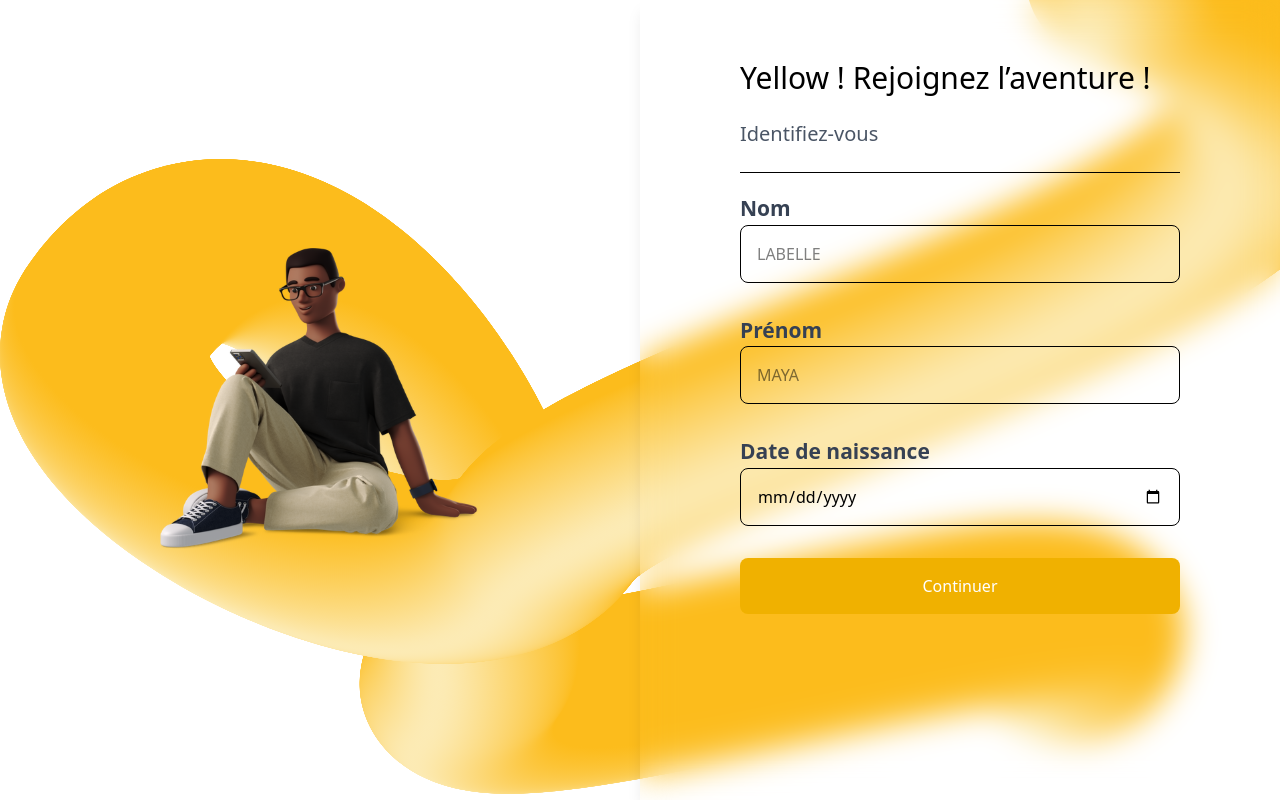
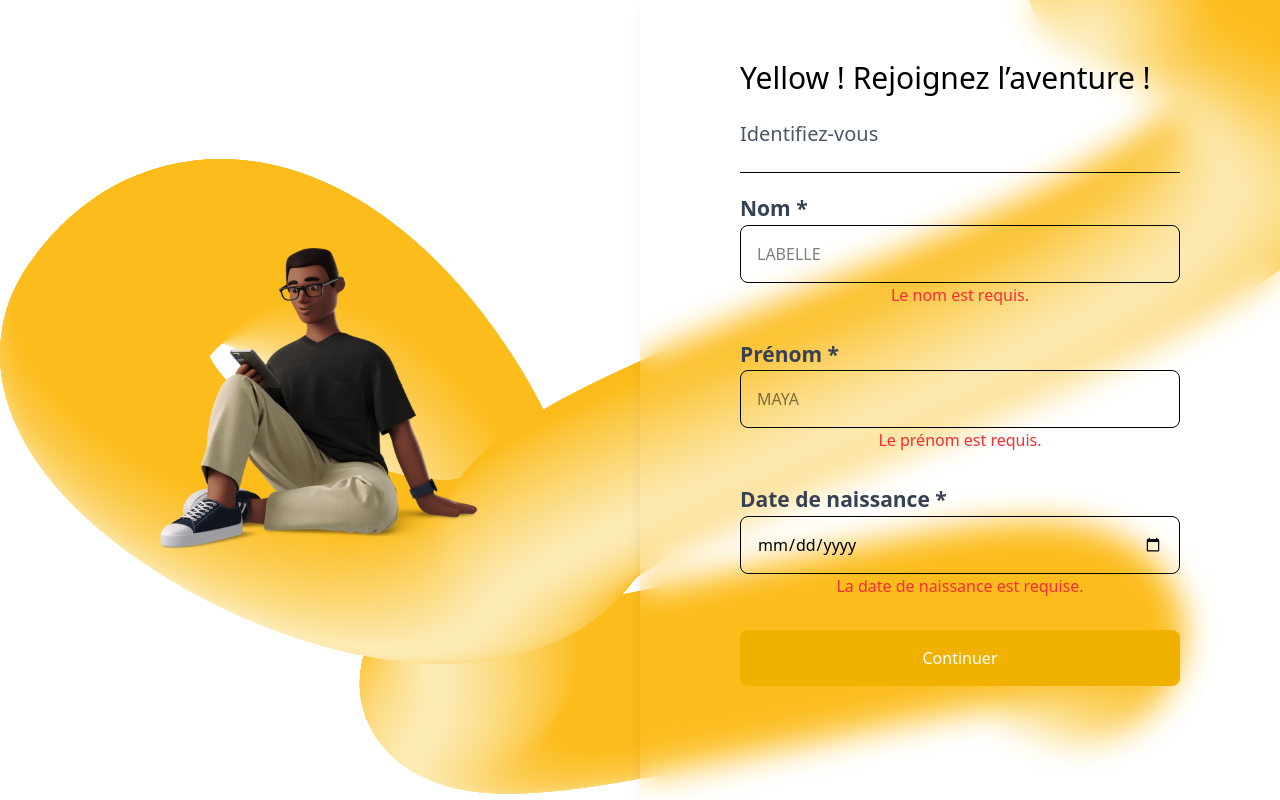
Before and after one commit to Ange01234/Vue.js-form, a Vue app: page / in a window 1280 px wide. Both pictures are taken after a click on the button "Continuer". Built offline with nearby package versions, Linux system fonts and the light colour scheme.

Commit message:
{feat}: update

```diff
--- a/src/components/FormComponent.vue
+++ b/src/components/FormComponent.vue
@@ -8,7 +8,7 @@
 
     <!-- Partie droite (formulaire) -->
     <div class="w-full md:w-1/2 backdrop-blur-lg shadow-lg flex justify-center py-10 h-full">
-      <div class="p-5 md:p-5 w-11/12 md:w-3/4">
+      <div class="p-5 md:p-5 w-11/12 md:w-3/4 max-h-80">
         <h1 class="text-2xl md:text-3xl font-medium mb-6 text-black text-center md:text-left">Yellow ! Rejoignez l’aventure !</h1>
         <p v-if="step === 1 || step === 2" class="text-gray-600 mb-6 text-lg md:text-xl text-center md:text-left">Identifiez-vous</p>
         <p v-if="step === 3" class="text-gray-600 mb-6 text-lg md:text-xl text-center md:text-left">Plus qu'une étape</p>
@@ -19,33 +19,38 @@
           <!-- Étape 1 -->
           <div v-if="step === 1">
             <div class="mb-5 md:mb-8">
-              <label class="block text-gray-700">Nom</label>
-              <input required type="text" v-model="form.nom" placeholder="LABELLE" class="w-full px-4 py-3 md:py-4 border rounded-lg focus:outline-none " />
+              <label class="block text-gray-700">Nom *</label>
+              <input required="true" type="text" v-model="form.nom" placeholder="LABELLE" class="w-full px-4 py-3 md:py-4 border rounded-lg focus:outline-none " />
+              <p v-if="error.nom" class="text-red-500 text-center">{{ error.nom }}</p>
             </div>
             <div class="mb-5 md:mb-8">
-              <label class="block text-gray-700">Prénom</label>
+              <label class="block text-gray-700">Prénom *</label>
               <input required type="text" v-model="form.prenom" placeholder="MAYA" class="w-full px-4 py-3 md:py-4 border rounded-lg focus:outline-none" />
+              <p v-if="error.prenom" class="text-red-500 text-center">{{ error.prenom }}</p>
             </div>
             <div class="mb-5 md:mb-8">
-              <label class="block text-gray-700">Date de naissance</label>
+              <label class="block text-gray-700">Date de naissance *</label>
               <input required type="date" v-model="form.date" class="w-full px-4 py-3 md:py-4 border rounded-lg focus:outline-none" />
-              <p v-if="dateError" class="text-red-500 text-center">{{ dateError }}</p>
+              <p v-if="error.date" class="text-red-500 text-center">{{ error.date }}</p>
             </div>
           </div>
 
           <!-- Étape 2 -->
           <div v-if="step === 2">
             <div class="mb-5 md:mb-8">
-              <label class="block text-gray-700">Numéro de téléphone</label>
+              <label class="block text-gray-700">Numéro de téléphone *</label>
               <input required type="text" v-model="form.numero" @focus="formatNumero" @input="formatNumero" placeholder="01 XXXXXXXX" class="w-full px-4 py-3 md:py-4 border rounded-lg focus:outline-none" />
+              <p v-if="error.number" class="text-red-500 text-center">{{ error.number }}</p>
             </div>
             <div class="mb-5 md:mb-8">
-              <label class="block text-gray-700">Ville</label>
+              <label class="block text-gray-700">Ville *</label>
               <input required type="text" v-model="form.ville" class="w-full px-4 py-3 md:py-4 border rounded-lg focus:outline-none" />
+              <p v-if="error.ville" class="text-red-500 text-center">{{ error.ville }}</p>
             </div>
             <div class="mb-5 md:mb-8">
-              <label class="block text-gray-700">Quartier</label>
+              <label class="block text-gray-700">Quartier *</label>
               <input required type="text" v-model="form.quartier" class="w-full px-4 py-3 md:py-4 border rounded-lg focus:outline-none" />
+              <p v-if="error.quartier" class="text-red-500 text-center">{{ error.quartier }}</p>
             </div>
           </div>
 
@@ -53,7 +58,7 @@
           <div v-if="step === 3">
             <label class="block text-gray-700">Vérification OTP</label>
             <p class="text-gray-600 mb-2">Saisir le code envoyé au {{ form.numero }}</p>
-            <div class="flex space-x-2">
+            <div class="flex space-x-4 justify-center mb-6">
               <input required
                 v-for="(digit, index) in otp"
                 :key="index"
@@ -96,18 +101,10 @@ export default {
       },
       otp: Array(4).fill(""), // Tableau pour stocker les 4 chiffres de l'OTP
       otpError: "",
-      dateError: "",
+      error: {},
     };
   },
   methods: {
-    canProceedToNextStep() {
-      if (this.step === 1) {
-        return this.form.nom && this.form.prenom && this.form.date;
-      } else if (this.step === 2) {
-        return this.form.numero && this.form.ville && this.form.quartier;
-      }
-      return true;
-    },
     formatNumero(event) {
       let input = event.target.value.replace(/\D/g, ""); // Supprime tout sauf les chiffres
       if (!input.startsWith("01")) {
@@ -126,16 +123,23 @@ export default {
       }
       return age;
     },
+    validateStep() {
+      this.error = {};
+      if (this.step === 1) {
+        if (!this.form.nom) this.error.nom = "Le nom est requis.";
+        if (!this.form.prenom) this.error.prenom = "Le prénom est requis.";
+        if (!this.form.date) this.error.date = "La date de naissance est requise.";
+      } else if (this.step === 2) {
+        if (!this.form.numero || this.form.numero.length !== 10) this.error.numero = "Numéro de téléphone invalide.";
+        if (!this.form.ville) this.error.ville = "La ville est requise.";
+        if (!this.form.quartier) this.error.quartier = "Le quartier est requis.";
+      }
+      return Object.keys(this.error).length === 0;
+    },
     nextStep() {
-      if (!this.canProceedToNextStep()) return;
-      if (this.step === 1) {
-        const age = this.calculateAge(this.form.date);
-        if (age < 18) {
-          this.dateError="Vous devez avoir au moins 18 ans pour vous inscrire.";
-          return;
-        }
+      if (this.validateStep()) {
+        this.step++;
       }
-      if (this.step < 3) this.step++;
     },
     prevStep() {
       if (this.step > 1) this.step--;
```
